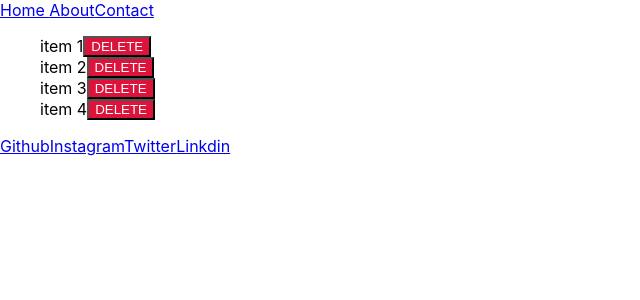
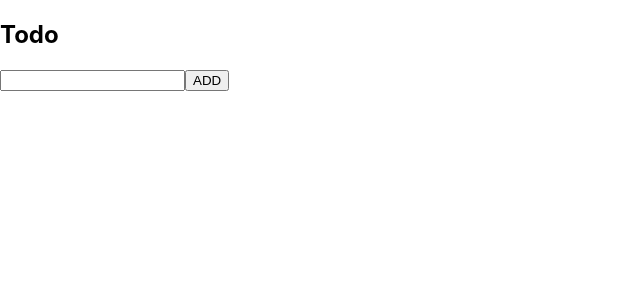
Before and after one commit to Apoorav07/FSWD-Course, a React (Create React App) app in the folder my-app/: page / in a window 1280 px wide. Shown: the top 300 px of the page, without its empty margins (0-640 px from the left). Built offline with nearby package versions, Linux system fonts and the light colour scheme.

Commit message:
adding item in list taken from input with react

```diff
--- a/my-app/public/index.html
+++ b/my-app/public/index.html
@@ -4,7 +4,7 @@
   <meta charset="UTF-8">
   <meta http-equiv="X-UA-Compatible" content="IE=edge">
   <meta name="viewport" content="width=device-width, initial-scale=1.0">
-  <title>Document</title>
+  <title>React app</title>
 </head>
 <body>
   <div id="root"></div>
--- a/my-app/src/App.js
+++ b/my-app/src/App.js
@@ -1,15 +1,15 @@
 
-import Navbar from './layout/Navbar'
-import Footer from './layout/Footer'
+// import Navbar from './layout/Navbar'
+// import Footer from './layout/Footer'
 import Content from './components/Content'
 
 const App =()=> {
 
   return (
     <div className="App">
-      <Navbar />
+      {/* <Navbar /> */}
       <Content />
-      <Footer />
+      {/* <Footer /> */}
    </div>
 
   );
--- a/my-app/src/components/Content.js
+++ b/my-app/src/components/Content.js
@@ -1,24 +1,34 @@
-import Listitem from "./Listitem";
 
+
+import { useState } from 'react'
 const Content = () => {
+  const [items,setitems] = useState([])
+  const [value,setvalue] = useState('')
 
-  const chores = ["item 1", "item 2","item 3","item 4"]
+  const handlesubmit=()=>{
+    setitems(prev => [prev,value])
+
+
+}
+  const handleinput =(e)=>{
+    setvalue(e.target.value)
+  }
 
   return(
-    <div className="container">
-      <ul>
-        {
+    <>
 
-        chores.map(chore => <Listitem chore={chore} /> )
+     <h2>Todo</h2>
 
-        }
+      <input  onChange={handleinput} type="text" ></input>
+      <button onClick={handlesubmit} type="submit" >ADD</button>
 
+     <ul>
+      {items.map( item => <li>{item}</li>)}
 
+     </ul>
 
-
-      </ul>
-    </div>
-  );
+    </>
+   );
 }
 
 export default Content;
```
